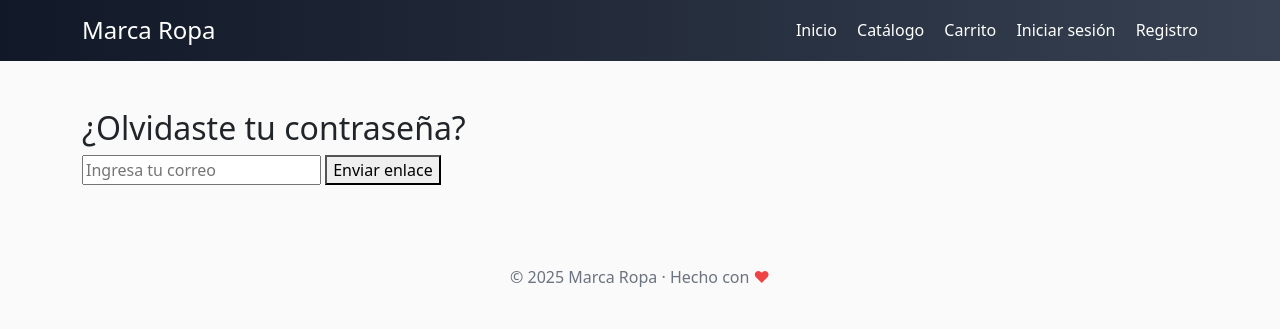
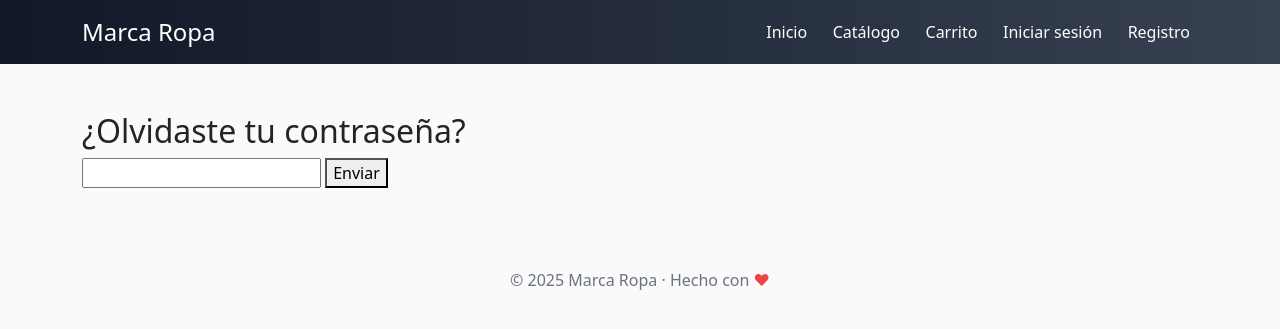
Before and after one commit to Lu120706/FashonFusion, a Flask app: page /forgot_password in a window 1280 px wide. Shown: the top 329 px of the page. Run offline with Flask 3, Linux system fonts and the light colour scheme.

Commit message:
Modficacion de inicio y catalogo

```diff
--- a/app.py
+++ b/app.py
@@ -123,6 +123,12 @@ def index():
     # Pasamos tanto productos como las imágenes del carrusel
     return render_template('index.html', products=PRODUCTS, carousel_images=CAROUSEL_IMAGES)
 
+
+@app.route('/catalog')
+def catalog():
+    return render_template('catalog.html', products=PRODUCTS)
+
+
 # Registro público (rol 'user' por defecto)
 @app.route('/register', methods=['GET','POST'])
 def register():
@@ -196,7 +202,7 @@ def logout():
 @app.route('/forgot_password', methods=['GET', 'POST'])
 def forgot_password():
     if request.method == 'POST':
-        email = request.form['email'].strip()
+        email = request.form.get('email', '').strip()
         user = Usuario.query.filter_by(correo=email).first()
 
         if not user:
--- a/templates/base.html
+++ b/templates/base.html
@@ -22,6 +22,10 @@
         .product-card:hover {
             transform: translateY(-5px);
         }
+        /* Ajustes para la lista de navegación dentro del brand-bar */
+        .brand-bar .nav-link { color: #fff; padding: 0.25rem 0.5rem; }
+        .brand-bar .nav-link:hover { color: #e5e7eb; text-decoration: underline; }
+        .brand-bar .nav { gap: 0.6rem; align-items: center; }
     </style>
     {% block extra_css %}{% endblock %}
 </head>
@@ -29,25 +33,45 @@
     <nav class="brand-bar py-3">
         <div class="container d-flex justify-content-between align-items-center">
             <h1 class="h4 mb-0"><a href="/" class="text-white text-decoration-none">Marca Ropa</a></h1>
-            <div>
-                <a href="/" class="text-white text-decoration-none me-3">Inicio</a>
-                <a href="/#catalogo" class="text-white text-decoration-none me-3">Catálogo</a>
-                <a href="{{ url_for('cart') }}" class="text-white text-decoration-none me-3">
-                    Carrito {% if session.get('cart') %}({{ session['cart']|length }}){% endif %}
-                </a>
+            <!-- Nav como lista para soportar <li> -->
+            <ul class="nav mb-0">
+                <li class="nav-item">
+                  <a class="nav-link" href="{{ url_for('index') }}">Inicio</a>
+                </li>
+
+                <!-- Aquí está el link agregado al catálogo (usa url_for) -->
+                <li class="nav-item">
+                  <a class="nav-link" href="{{ url_for('catalog') }}">Catálogo</a>
+                </li>
+
+                <li class="nav-item">
+                  <a class="nav-link" href="{{ url_for('cart') }}">
+                      Carrito {% if session.get('cart') %}({{ session['cart']|length }}){% endif %}
+                  </a>
+                </li>
 
                 {% if session.get('username') %}
                     {# Mostrar link admin solo si el rol en sesión es 'admin' #}
                     {% if session.get('role') == 'admin' %}
-                        <a href="{{ url_for('admin_users') }}" class="text-white text-decoration-none me-3">Admin: usuarios</a>
+                        <li class="nav-item">
+                          <a class="nav-link" href="{{ url_for('admin_users') }}">Admin: usuarios</a>
+                        </li>
                     {% endif %}
-                    <span class="text-white me-3">Hola, {{ session['username'] }}</span>
-                    <a href="{{ url_for('logout') }}" class="text-white text-decoration-none">Cerrar sesión</a>
+                    <li class="nav-item">
+                      <span class="nav-link">Hola, {{ session['username'] }}</span>
+                    </li>
+                    <li class="nav-item">
+                      <a class="nav-link" href="{{ url_for('logout') }}">Cerrar sesión</a>
+                    </li>
                 {% else %}
-                    <a href="{{ url_for('login') }}" class="text-white text-decoration-none me-3">Iniciar sesión</a>
-                    <a href="{{ url_for('register') }}" class="text-white text-decoration-none">Registro</a>
+                    <li class="nav-item">
+                      <a class="nav-link" href="{{ url_for('login') }}">Iniciar sesión</a>
+                    </li>
+                    <li class="nav-item">
+                      <a class="nav-link" href="{{ url_for('register') }}">Registro</a>
+                    </li>
                 {% endif %}
-            </div>
+            </ul>
         </div>
     </nav>
 
--- a/templates/forgot_password.html
+++ b/templates/forgot_password.html
@@ -1,8 +1,8 @@
 {% extends "base.html" %}
 {% block content %}
 <h2>¿Olvidaste tu contraseña?</h2>
-<form method="POST">
-    <input type="email" name="correo" placeholder="Ingresa tu correo" required>
-    <button type="submit">Enviar enlace</button>
+<form action="/forgot_password" method="POST">
+    <input type="email" name="email" id="email" required>
+    <button type="submit">Enviar</button>
 </form>
 {% endblock %}
--- a/templates/login.html
+++ b/templates/login.html
@@ -1,6 +1,6 @@
 {% extends "base.html" %}
 
-{% block title %}Iniciar Sesión - Marca Ropa{% endblock %}
+{% block title %}Iniciar Sesión - Fashon Fusion{% endblock %}
 
 {% block content %}
 <div class="row justify-content-center">
```
Also changed, not shown: templates/catalog.html (added, +21 -0 lines), templates/index.html (+81 -1 lines), app.db.
